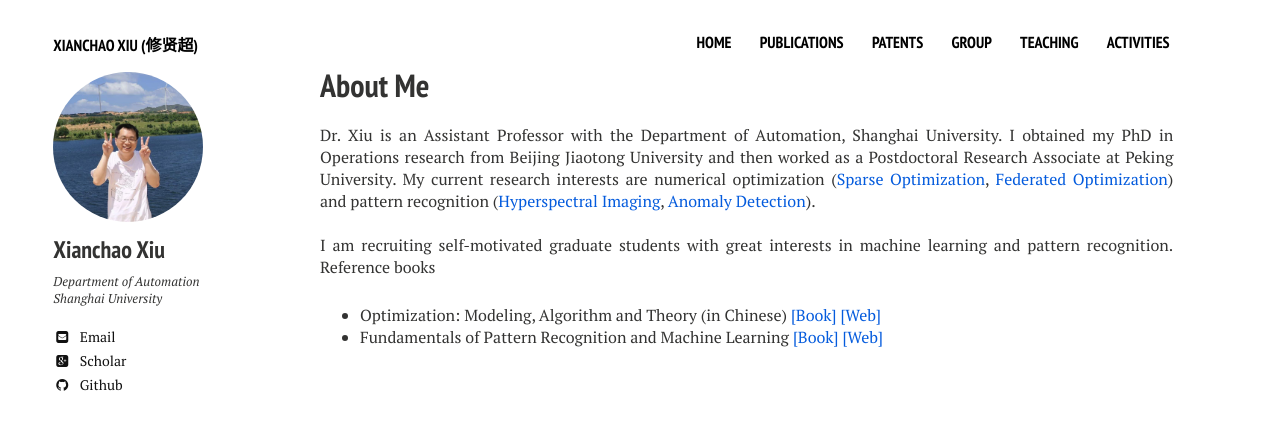
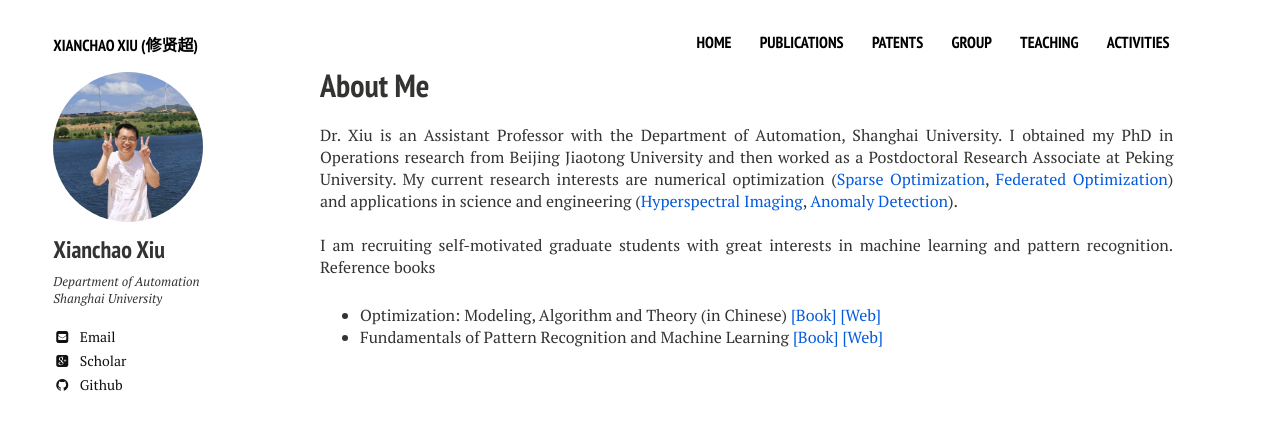
Before and after one commit to xianchaoxiu/xianchaoxiu.github.io, a Jekyll site: the page built from index.md, in a window 1280 px wide. Shown: the top 430 px of the page. Built offline with Jekyll 4.4.1, drawn with Linux system fonts in a browser that asks for light colours; nearby versions of some CDN libraries.

Commit message:
Update home2.html

```diff
--- a/_layouts/home2.html
+++ b/_layouts/home2.html
@@ -24,7 +24,7 @@
       <p> Dr. Xiu is an Assistant Professor with the Department of Automation, Shanghai University.
 	      I obtained my PhD in Operations research from Beijing Jiaotong University and then worked as a Postdoctoral Research Associate at Peking University.
 	      My current research interests are numerical optimization (<a href="https://github.com/xianchaoxiu/Sparse-Optimization" class="textlink" target="_blank">Sparse Optimization</a>, <a href="https://github.com/xianchaoxiu/Federated-Optimization" class="textlink" target="_blank">Federated Optimization</a>)
-	      and pattern recognition (<a href="https://github.com/xianchaoxiu/Hyperspectral-Imaging" class="textlink" target="_blank">Hyperspectral Imaging</a>, <a href="https://github.com/xianchaoxiu/Anomaly-Detection" class="textlink" target="_blank">Anomaly Detection</a>). <br><br>
+	      and applications in science and engineering (<a href="https://github.com/xianchaoxiu/Hyperspectral-Imaging" class="textlink" target="_blank">Hyperspectral Imaging</a>, <a href="https://github.com/xianchaoxiu/Anomaly-Detection" class="textlink" target="_blank">Anomaly Detection</a>). <br><br>
 
 	      I am recruiting self-motivated graduate students with great interests in machine learning and pattern recognition. Reference books
         <ul>
```
